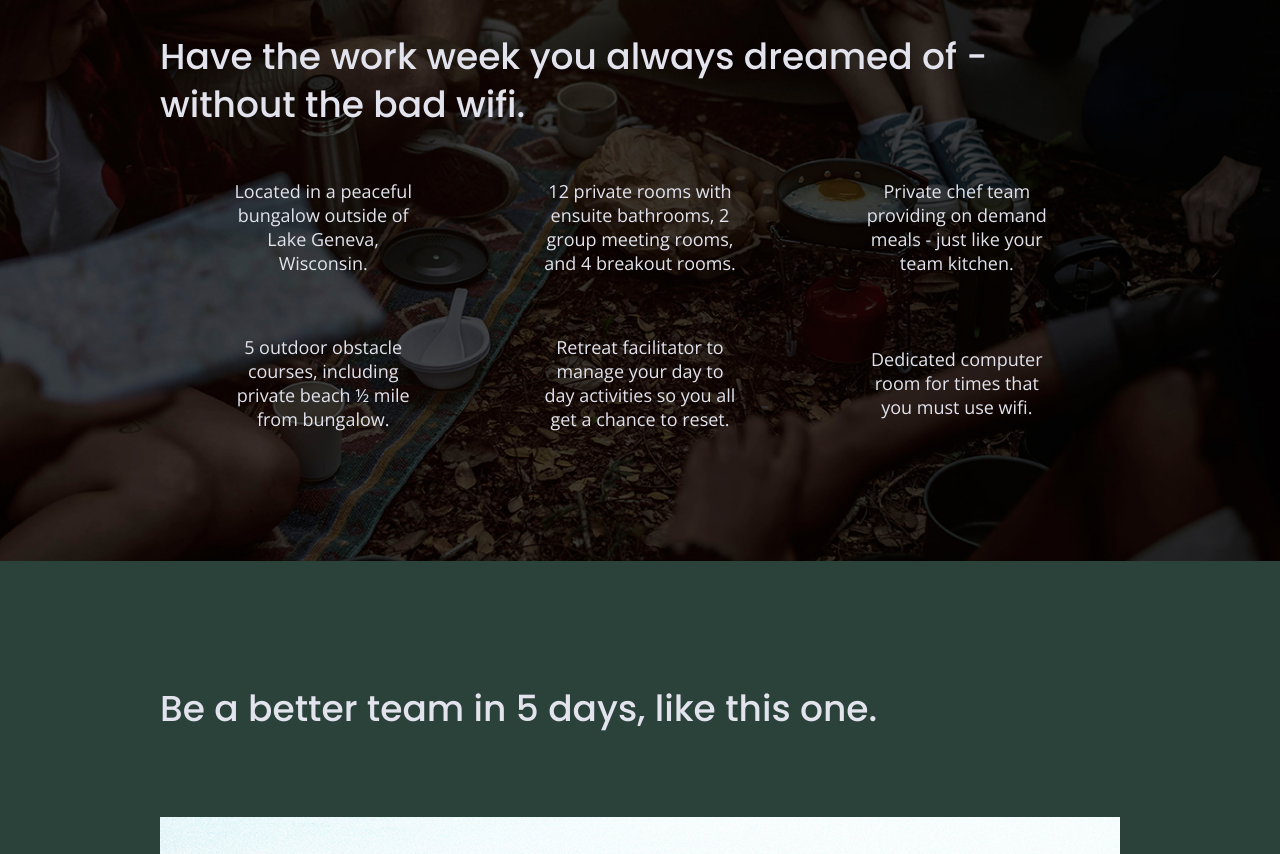
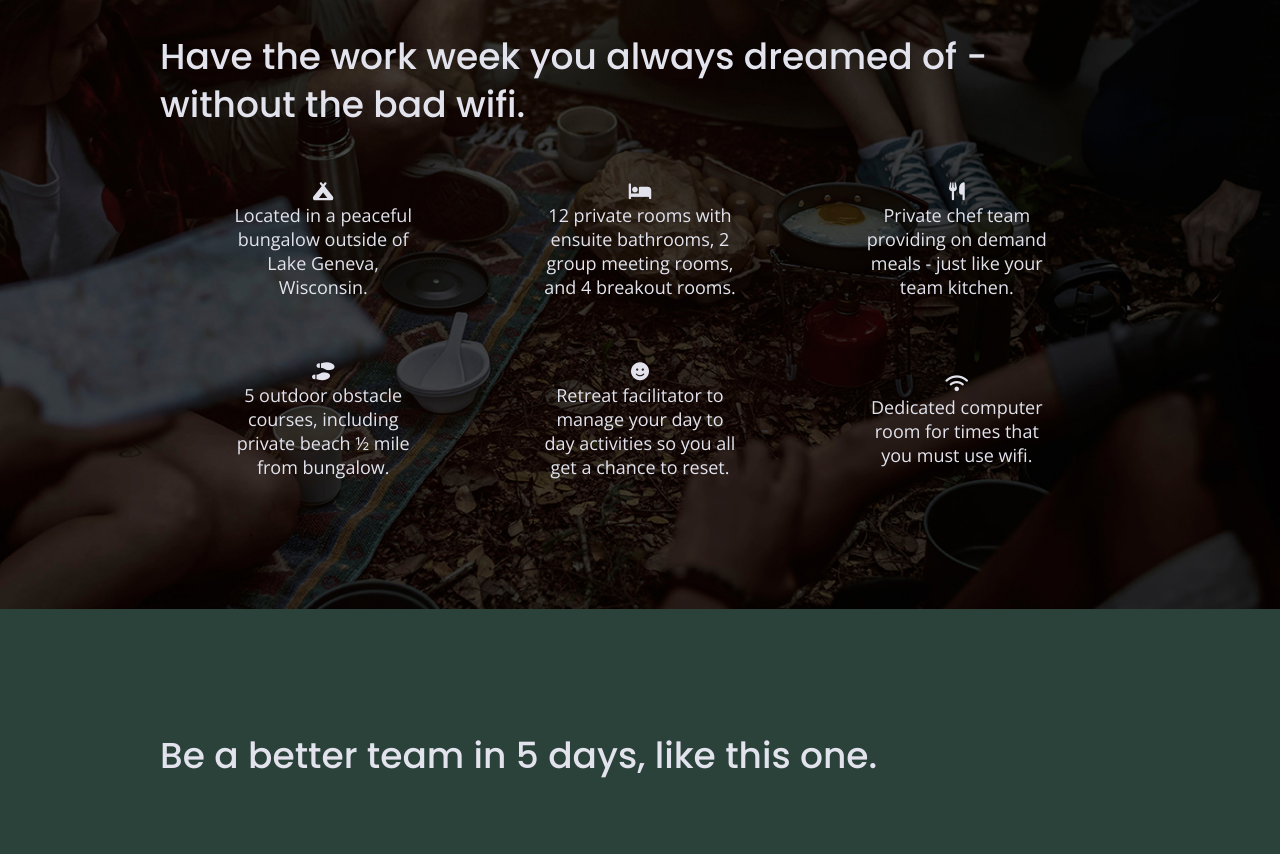
Before and after one commit to lianadanae/responsive-website-practice, a website built with Parcel: page index.html in a window 1280 px wide. Shown: the part 1104-1958 px from the top of the page. Built offline with nearby package versions, Linux system fonts and the light colour scheme.

Commit message:
add font awesome cdn

```diff
--- a/index.html
+++ b/index.html
@@ -20,6 +20,8 @@
   <link href="https://fonts.googleapis.com/css?family=Open+Sans:400,700|Poppins:500,700" rel="stylesheet">
   <link rel="stylesheet" href="./css/main.css">
   <link rel="stylesheet" href="./css/normalize.css">
+  <!-- Font Awesome CDN -->
+  <script src="https://kit.fontawesome.com/a5a2c0b4da.js" crossorigin="anonymous"></script>
 
   <meta name="theme-color" content="#fafafa">
 </head>
@@ -28,10 +30,10 @@
   <header>
     <div class="content-wrapper">
       <figure>
-      <a href="#">
-        <img src="./img/unpluggedlogo.png" alt="unplugged logo">
-      </a>
-    </figure>
+        <a href="#">
+          <img src="./img/unpluggedlogo.png" alt="unplugged logo">
+        </a>
+      </figure>
       <div class="header-divider"></div>
       <nav>
         <ul>
@@ -69,32 +71,44 @@
         <h2>Have the work week you always dreamed of - without the bad wifi.</h2>
         <div class="features-items">
           <article>
-            <p class="fontawesome-icon"></p>
+            <p class="fontawesome-icon">
+              <i class="fas fa-campground"></i>
+            </p>
             <p class="features-item-description">Located in a peaceful bungalow outside
               of Lake Geneva, Wisconsin.</p>
           </article>
           <article>
-            <p class="fontawesome-icon"></p>
+            <p class="fontawesome-icon">
+              <i class="fas fa-bed"></i>
+            </p>
             <p class="features-item-description">12 private rooms with ensuite bathrooms,
               2 group meeting rooms, and 4 breakout rooms.</p>
           </article>
           <article>
-            <p class="fontawesome-icon"></p>
+            <p class="fontawesome-icon">
+              <i class="fas fa-utensils"></i>
+            </p>
             <p class="features-item-description">Private chef team providing on demand
               meals - just like your team kitchen.</p>
           </article>
           <article>
-            <p class="fontawesome-icon"></p>
+            <p class="fontawesome-icon">
+              <i class="fas fa-shoe-prints"></i>
+            </p>
             <p class="features-item-description">5 outdoor obstacle courses, including
               private beach ½ mile from bungalow.</p>
           </article>
           <article>
-            <p class="fontawesome-icon"></p>
+            <p class="fontawesome-icon">
+              <i class="fas fa-smile"></i>
+            </p>
             <p class="features-item-description">Retreat facilitator to manage your day
               to day activities so you all get a chance to reset.</p>
           </article>
           <article>
-            <p class="fontawesome-icon"></p>
+            <p class="fontawesome-icon">
+              <i class="fas fa-wifi"></i>
+            </p>
             <p class="features-item-description">Dedicated computer room for times that
               you must use wifi.</p>
           </article>
@@ -137,9 +151,15 @@
         <div class="social">
           <h4>Social</h4>
           <div class="social-icons">
-            <p><a href="https://www.facebook.com/yoursite" target="_blank"></a></p>
-            <p><a href="https://www.twitter.com/yoursite" target="_blank"></a></p>
-            <p><a href="https://www.instagram.com/yoursite" target="_blank"></a></p>
+            <p>
+              <a href="https://www.facebook.com/yoursite" target="_blank"><i class="fab fa-facebook"></i></a>
+            </p>
+            <p>
+              <a href="https://www.twitter.com/yoursite" target="_blank"><i class="fab fa-twitter"></i></a>
+            </p>
+            <p>
+              <a href="https://www.instagram.com/yoursite" target="_blank"><i class="fab fa-instagram"></i></a>
+            </p>
           </div>
         </div>
       </div> <!-- footer content ends -->
```
